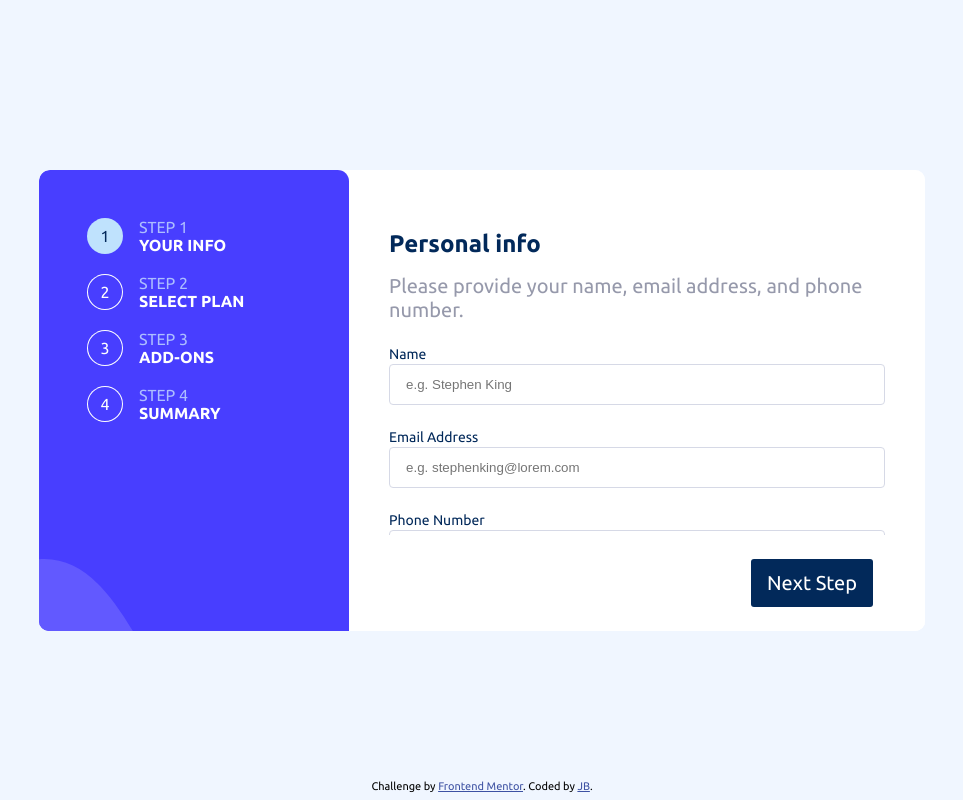
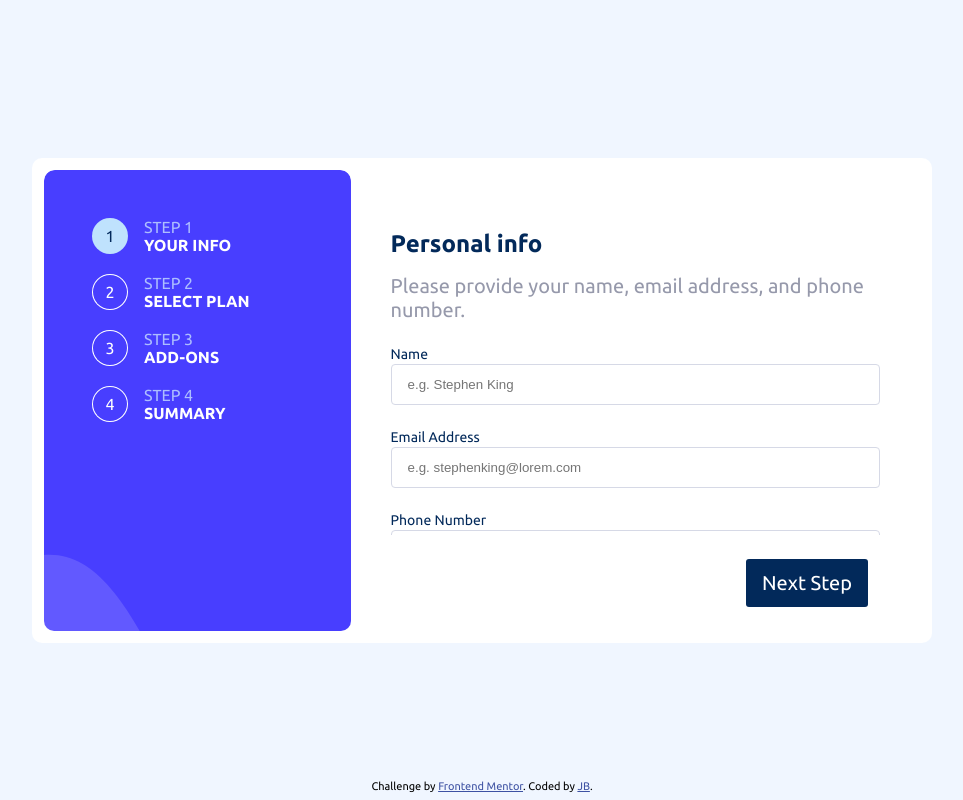
Before and after one commit to I-IAMBATMAN-N/react-multistep-form-2, a React (Vite) app: page / in a window 1280 px wide. Shown: the whole page, without its empty margins (158-1121 px from the left). Built offline with nearby package versions, Linux system fonts and the light colour scheme.

Commit message:
Update Style.css

```diff
--- a/src/Style.css
+++ b/src/Style.css
@@ -105,6 +105,8 @@ html {
   overflow: hidden;
 
   background-color: hsl(217, 100%, 97%);
+
+  padding: 1.2rem;
 }
 .form-steps {
   flex: 0 0 150px;
@@ -112,6 +114,8 @@ html {
   background-repeat: no-repeat;
   background-size: cover;
   padding: 4.8rem;
+
+  border-radius: 10px;
 }
 .form-nav--list {
   display: flex;
```
